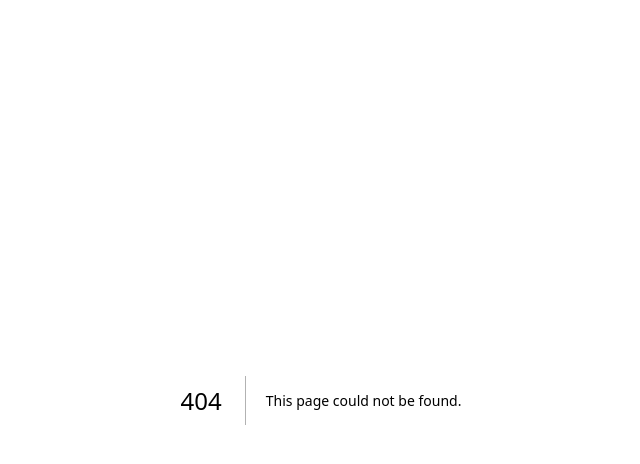
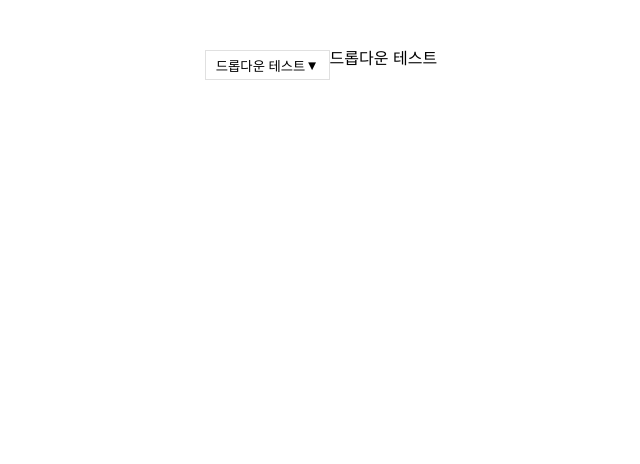
Before and after one commit to wherewhale/velog_clone, a Next.js app: page /dropdownTest in a window 1280 px wide. Before the commit this address had no page. Shown: the top 464 px of the page, without its empty margins (319-959 px from the left). Built offline with nearby package versions, Linux system fonts and the light colour scheme.

Commit message:
드롭다운 #1

```diff
--- /dev/null
+++ b/src/components/body/dropdown/dropdown.module.scss
@@ -0,0 +1,41 @@
+@use 'src/styles/theme/color' as c;
+
+.container {
+  width: 100vw;
+  display: flex;
+  justify-content: center;
+  margin-top: 50px;
+
+  .itemContainer {
+    width: max-content;
+    height: auto;
+
+    .label {
+      display: flex;
+      width: 100%;
+      height: 30px;
+      border: 1px solid c.$C_border1;
+      text-align: left;
+      padding: 10px;
+      align-items: center;
+      justify-content: space-between;
+      transition: all 2s;
+    }
+
+    .itemWrapper {
+      width: 100%;
+      height: 30px;
+      text-align: left;
+      border: 1px solid c.$C_border1;
+
+      &:hover {
+        background-color: c.$C_bg-element6;
+        color: c.$C_text4;
+      }
+
+      &.closed {
+        display: none;
+      }
+    }
+  }
+}
--- /dev/null
+++ b/src/components/body/dropdown/index.tsx
@@ -0,0 +1,82 @@
+import cs from 'classnames';
+import { memo, useCallback, useEffect, useState } from 'react';
+
+import useOutsideClick from '@/hooks/useOutsideClick'; //드롭다운 바깥쪽을 클릭했을 때, 닫아주는 custom hook
+
+import styles from './dropdown.module.scss';
+
+type SingleItem = string | number; //string이거나 number인 경우
+
+interface ObjectItem {
+  id: string | number;
+  name: string | number;
+  label: string | number;
+  value: SingleItem;
+}
+/* ObjectItems들은 어떤 상황으로 봐야될까?,? 잘 모르게따..*/
+
+export type DropdownItem = SingleItem | ObjectItem;
+
+interface Props<T extends DropdownItem> {
+  items: T[];
+  selected: T;
+}
+
+const RefineItemType = <T extends DropdownItem>(item: T) => {
+  if (typeof item === 'number') {
+    return item.toString();
+  } else {
+    return item;
+  }
+};
+
+const Dropdown = ({ items, selected }: Props) => {
+  const [isOpen, setIsOpen] = useState('closed');
+  const [label, setLabel] = useState('드롭다운 테스트');
+  const [icon, setIcon] = useState('▼');
+
+  useEffect(() => {});
+
+  const onClickDrop = useCallback(() => {
+    if (isOpen === 'closed') {
+      setIsOpen('open');
+      setIcon('▲');
+    } else {
+      setIsOpen('closed');
+      setIcon('▼');
+    }
+  }, []);
+
+  const onClose = useCallback(() => {
+    setIsOpen('closed');
+    setIcon('▼');
+  }, []);
+
+  const ref = useOutsideClick(onClose);
+
+  const onChangeLabel = (text: string | number) => {
+    let temp = RefineItemType(text);
+    setLabel(temp);
+    console.log(text);
+  };
+
+  return (
+    <div className={styles.container}>
+      <ul className={styles.itemContainer} ref={ref}>
+        <button type="button" className={styles.label} onClick={onClickDrop}>
+          <text>{label}</text>
+          <text>{icon}</text>
+        </button>
+        {items.map((item, index) => (
+          <li key={`${item}_${index}`} className={cs(styles.itemWrapper, styles[isOpen])} onClick={() => onChangeLabel(items[index])}>
+            {items[index]}
+          </li>
+        ))}
+      </ul>
+
+      <div>{label}</div>
+    </div>
+  );
+};
+
+export default memo(Dropdown);
--- /dev/null
+++ b/src/hooks/useOutsideClick.ts
@@ -0,0 +1,23 @@
+import { useEffect, useRef } from 'react';
+
+const useOutsideClick = (callback: any) => {
+  const ref = useRef();
+
+  useEffect(() => {
+    const handleClick = (event: MouseEvent) => {
+      if (ref.current && !ref.current.contains(event.target)) {
+        callback();
+      }
+    };
+
+    document.addEventListener('click', handleClick);
+
+    return () => {
+      document.removeEventListener('click', handleClick);
+    };
+  }, [ref]);
+
+  return ref;
+};
+
+export default useOutsideClick;
--- /dev/null
+++ b/src/pages/dropdownTest/index.tsx
@@ -0,0 +1,11 @@
+import Dropdown from '@/components/body/dropdown';
+
+const DropdownTest = () => {
+  return (
+    <>
+      <Dropdown title="드롭다운 테스트" items={['첫 번째', '이렇게 하면', 3]} />
+    </>
+  );
+};
+
+export default DropdownTest;
```
